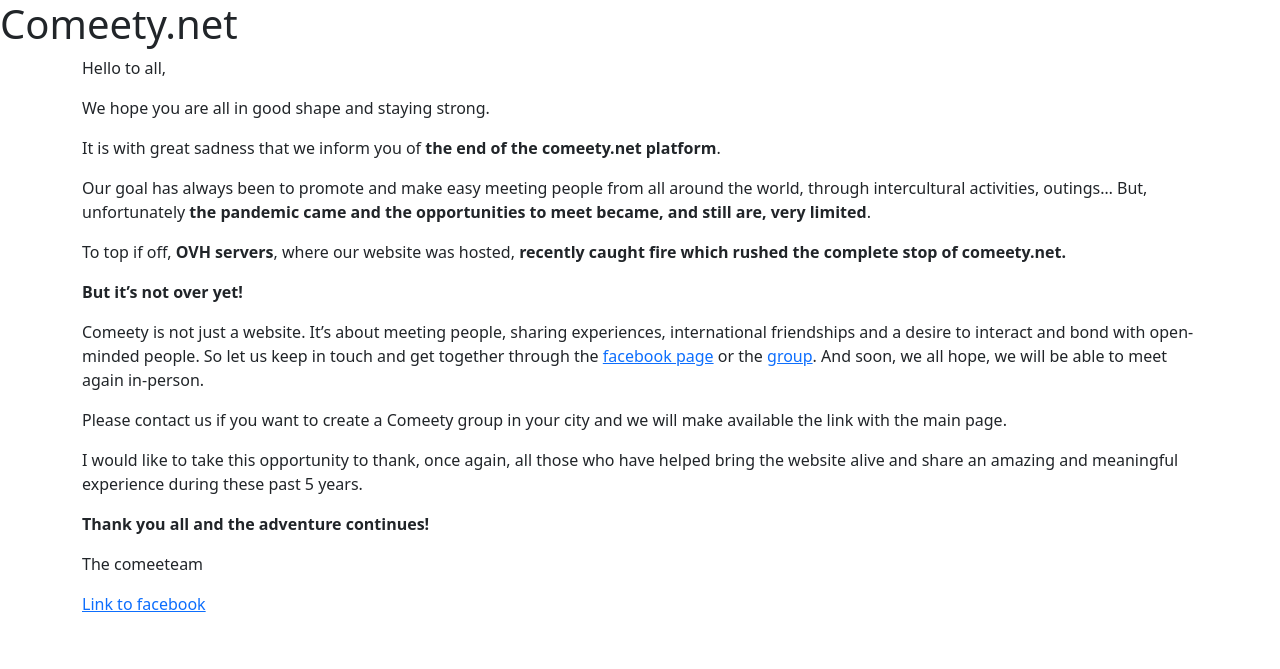
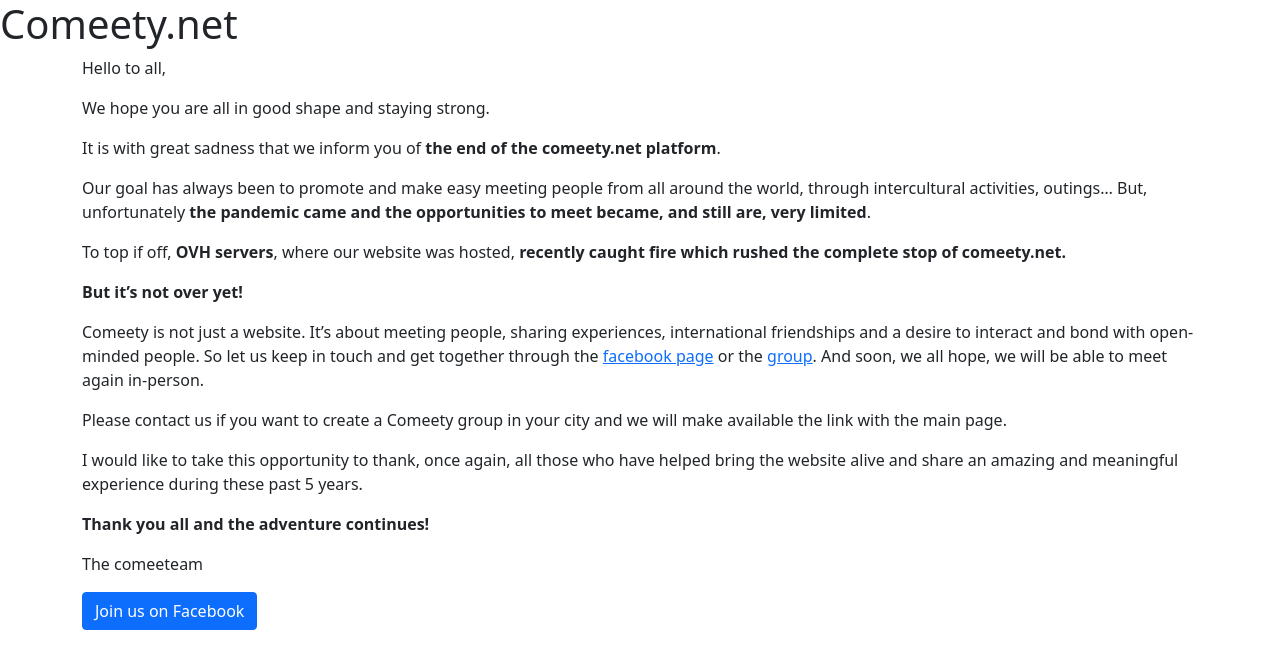
Before and after one commit to nmanii/comeetynet, a Jekyll site: the page built from index.md, in a window 1280 px wide. Shown: the top 669 px of the page. Built offline with Jekyll 4.4.1, drawn with Linux system fonts in a browser that asks for light colours; our own code applies the rules of GitHub Pages for plain Markdown files.

Commit message:
Update index.md

```diff
--- a/index.md
+++ b/index.md
@@ -22,4 +22,4 @@ I would like to take this opportunity to thank, once again, all those who have h
 
 The comeeteam
 
-<a href="[https://www.facebook.com/groups/1736528936669241]">Link to facebook</a>
+<a class="btn btn-primary" href="https://www.facebook.com/groups/1736528936669241" role="button">Join us on Facebook</a>
```
